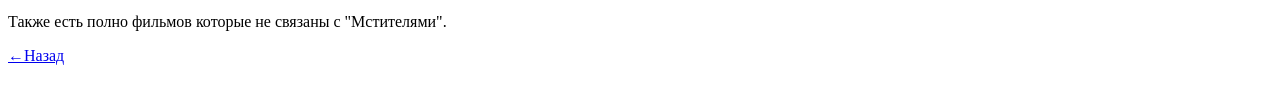
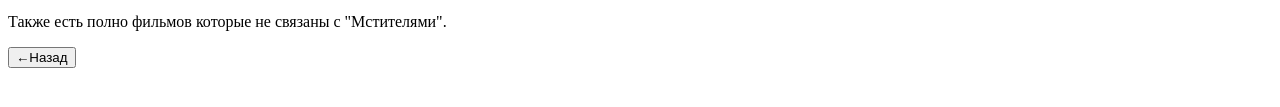
Before and after one commit to ProvGames/Marvel, a plain HTML site: page films.html in a window 1280 px wide. Shown: the part 397-504 px from the top of the page. Drawn offline with Linux system fonts and the light colour scheme.

Commit message:
Update films.html

```diff
--- a/films.html
+++ b/films.html
@@ -22,6 +22,6 @@ text-align: center;
 
 <p> Шестая фаза начнётся с фильма «Фантастическая четвёрка» (2025), «Мстители: Династия Канга» (2025) и «Мстители: Секретные войны» (2026). Вторые три фазы вместе известны как «Сага Мультивселенной».</p>
 <p> Также есть полно фильмов которые не связаны с "Мстителями". </p>
-<a href="/index.html" <button> ←Назад </button></a>
+<a href="/index.html"><button> ←Назад </button></a>
 </body>
 </html>
```
